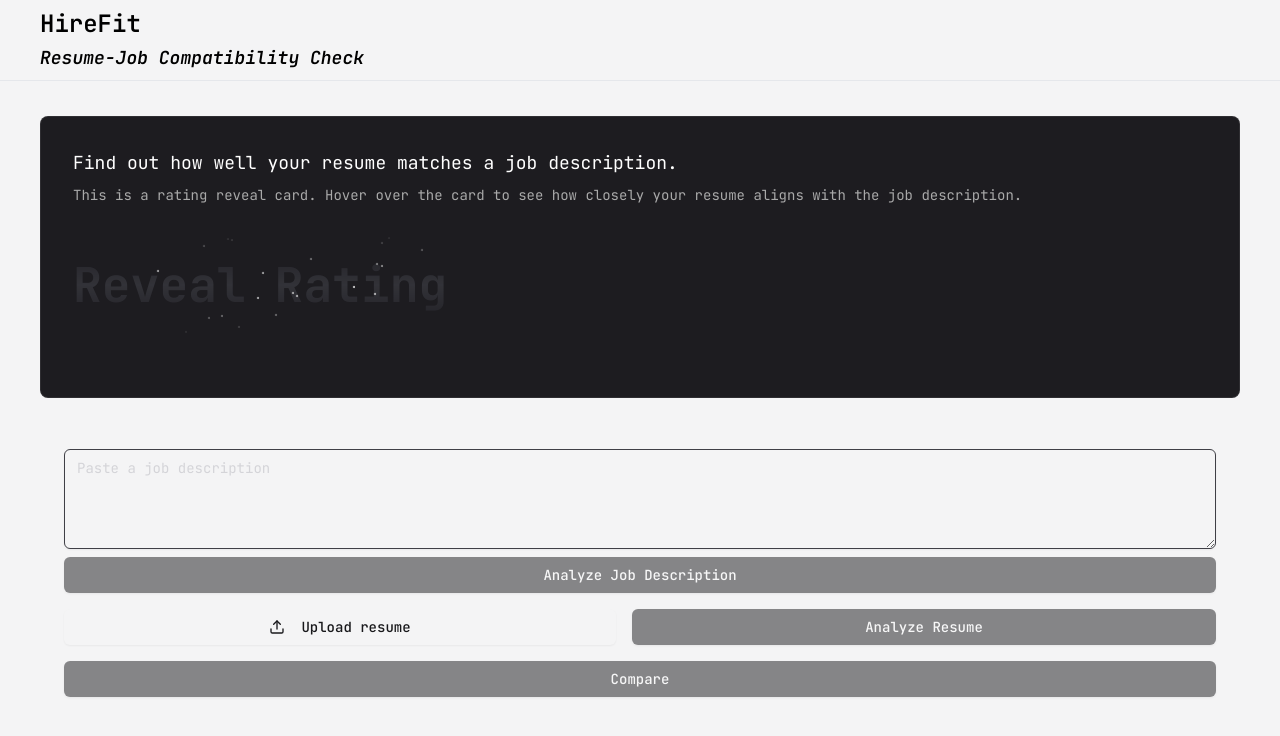
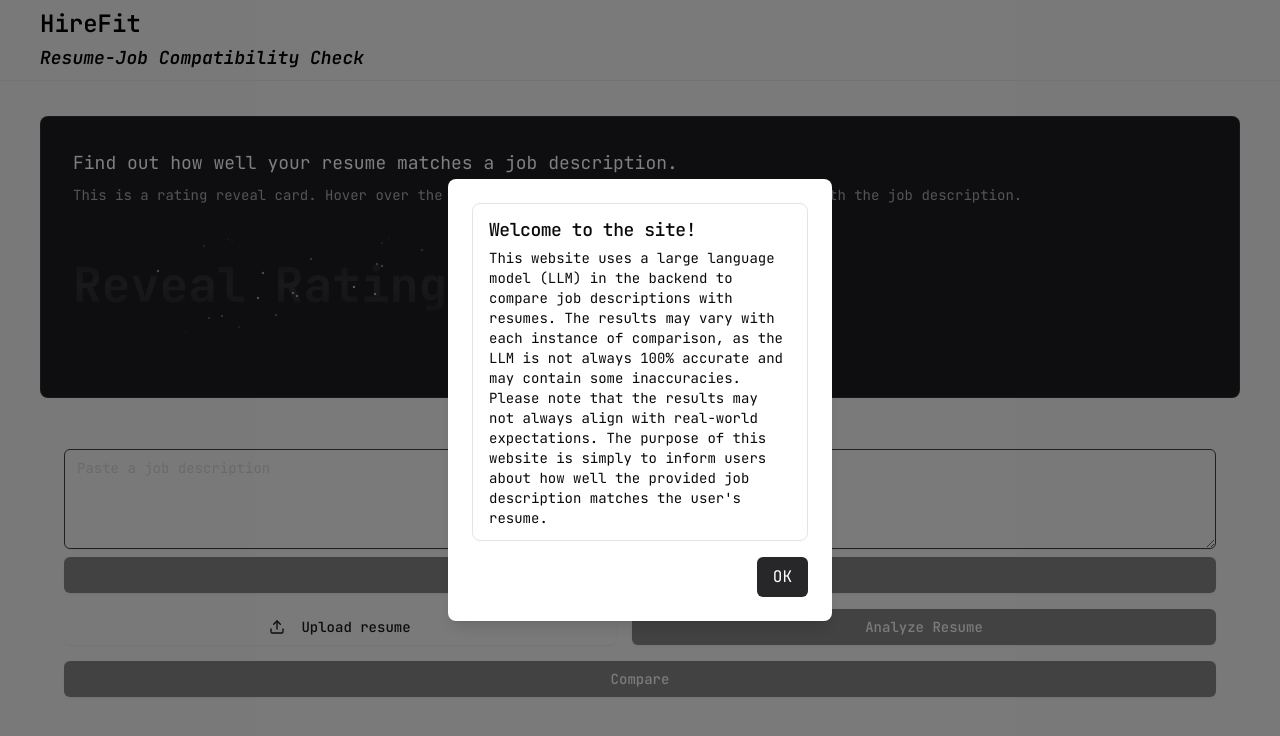
Before and after one commit to Ab-Mueed/IRDP, a React (Vite) app in the folder client/: page / in a window 1280 px wide. Shown: the top 736 px of the page. Built offline with nearby package versions, Linux system fonts and the light colour scheme.

Commit message:
Added AlertModal

```diff
--- a/client/src/App.jsx
+++ b/client/src/App.jsx
@@ -3,6 +3,7 @@ import useAppAnalysis from "./hooks/useAppAnalysis";
 import AnalysisForm from "./components/AnalysisForm";
 import Results from "./components/Results";
 import Hero from "./components/Hero";
+import AlertModal from "./components/AlertModal";
 import { Tabs, TabsList, TabsTrigger, TabsContent } from "@/components/ui/tabs";
 
 export default function Page() {
@@ -12,20 +13,21 @@ export default function Page() {
     comparison,
     rating,
     feedback,
+    showAlert,
     handleAnalyzeJobDescription,
     handleAnalyzeResume,
     handleCompare,
-    handleRatingExtracted
+    handleRatingExtracted,
+    handleAlertClose,
   } = useAppAnalysis();
 
-
-
-  const hasResults = jobDescription || resumeAnalysis || comparison || feedback ;
+  const hasResults = jobDescription || resumeAnalysis || comparison || feedback;
 
   return (
     <div className="min-h-screen flex flex-col">
       <NavBar />
       <Hero rating={rating} />
+      <AlertModal showAlert={showAlert} onClose={handleAlertClose} />
       <main className="flex-1 flex-grow px-4 sm:px-6 lg:px-8">
         <AnalysisForm
           onAnalyzeJobDescription={handleAnalyzeJobDescription}
@@ -38,9 +40,15 @@ export default function Page() {
             <Tabs defaultValue="" className="w-full">
               <div className="max-w-[700px] mx-auto">
                 <TabsList className="flex md:flex-wrap flex-col justify-center gap-2 mb-4">
-                  <TabsTrigger value="job-analysis">Job Description Analysis</TabsTrigger>
-                  <TabsTrigger value="resume-analysis">Resume Analysis</TabsTrigger>
-                  <TabsTrigger value="comparison-result">Comparison Result</TabsTrigger>
+                  <TabsTrigger value="job-analysis">
+                    Job Description Analysis
+                  </TabsTrigger>
+                  <TabsTrigger value="resume-analysis">
+                    Resume Analysis
+                  </TabsTrigger>
+                  <TabsTrigger value="comparison-result">
+                    Comparison Result
+                  </TabsTrigger>
                   <TabsTrigger value="feedback">Feedback</TabsTrigger>
                 </TabsList>
               </div>
--- /dev/null
+++ b/client/src/components/AlertModal.jsx
@@ -0,0 +1,34 @@
+import { Alert, AlertDescription, AlertTitle } from "@/components/ui/alert";
+
+const AlertModal = ({ showAlert, onClose }) => {
+  if (!showAlert) return null;
+
+  return (
+    <div className="fixed inset-0 flex items-center justify-center z-50 bg-black bg-opacity-50">
+      <div className="bg-white p-6 rounded-lg max-w-sm w-full shadow-lg">
+        <Alert>
+          <AlertTitle className="text-lg">Welcome to the site!</AlertTitle>
+          <AlertDescription>
+            This website uses a large language model (LLM) in the backend to
+            compare job descriptions with resumes. The results may vary with
+            each instance of comparison, as the LLM is not always 100% accurate
+            and may contain some inaccuracies. Please note that the results may
+            not always align with real-world expectations. The purpose of this
+            website is simply to inform users about how well the provided job
+            description matches the user's resume.
+          </AlertDescription>
+        </Alert>
+        <div className="mt-4 text-right">
+          <button
+            onClick={onClose}
+            className="bg-zinc-800 text-white py-2 px-4 rounded-md hover:bg-black"
+          >
+            OK
+          </button>
+        </div>
+      </div>
+    </div>
+  );
+};
+
+export default AlertModal;
--- /dev/null
+++ b/client/src/components/ui/alert.jsx
@@ -0,0 +1,47 @@
+import * as React from "react"
+import { cva } from "class-variance-authority";
+
+import { cn } from "@/lib/utils"
+
+const alertVariants = cva(
+  "relative w-full rounded-lg border border-zinc-200 px-4 py-3 text-sm [&>svg+div]:translate-y-[-3px] [&>svg]:absolute [&>svg]:left-4 [&>svg]:top-4 [&>svg]:text-zinc-950 [&>svg~*]:pl-7 dark:border-zinc-800 dark:[&>svg]:text-zinc-50",
+  {
+    variants: {
+      variant: {
+        default: "bg-white text-zinc-950 dark:bg-zinc-950 dark:text-zinc-50",
+        destructive:
+          "border-red-500/50 text-red-500 dark:border-red-500 [&>svg]:text-red-500 dark:border-red-900/50 dark:text-red-900 dark:dark:border-red-900 dark:[&>svg]:text-red-900",
+      },
+    },
+    defaultVariants: {
+      variant: "default",
+    },
+  }
+)
+
+const Alert = React.forwardRef(({ className, variant, ...props }, ref) => (
+  <div
+    ref={ref}
+    role="alert"
+    className={cn(alertVariants({ variant }), className)}
+    {...props} />
+))
+Alert.displayName = "Alert"
+
+const AlertTitle = React.forwardRef(({ className, ...props }, ref) => (
+  <h5
+    ref={ref}
+    className={cn("mb-1 font-medium leading-none tracking-tight", className)}
+    {...props} />
+))
+AlertTitle.displayName = "AlertTitle"
+
+const AlertDescription = React.forwardRef(({ className, ...props }, ref) => (
+  <div
+    ref={ref}
+    className={cn("text-sm [&_p]:leading-relaxed", className)}
+    {...props} />
+))
+AlertDescription.displayName = "AlertDescription"
+
+export { Alert, AlertTitle, AlertDescription }
--- a/client/src/hooks/useAppAnalysis.js
+++ b/client/src/hooks/useAppAnalysis.js
@@ -7,6 +7,7 @@ export default function useAppAnalysis() {
   const [comparison, setComparison] = useState("");
   const [feedback, setFeedback] = useState("");
   const [rating, setRating] = useState("Compare to Reveal the Rating");
+  const [showAlert, setShowAlert] = useState(true);
 
   const handleAnalyzeJobDescription = (text) => setJobDescription(text);
   const handleAnalyzeResume = (text) => setResumeAnalysis(text);
@@ -16,6 +17,7 @@ export default function useAppAnalysis() {
   };
 
   const handleRatingExtracted = (extractedRating) => setRating(extractedRating);
+  const handleAlertClose = () => setShowAlert(false);
 
   return {
     jobDescription,
@@ -23,9 +25,11 @@ export default function useAppAnalysis() {
     comparison,
     feedback,
     rating,
+    showAlert,
     handleAnalyzeJobDescription,
     handleAnalyzeResume,
     handleCompare,
-    handleRatingExtracted
+    handleRatingExtracted,
+    handleAlertClose
   };
 }
```
